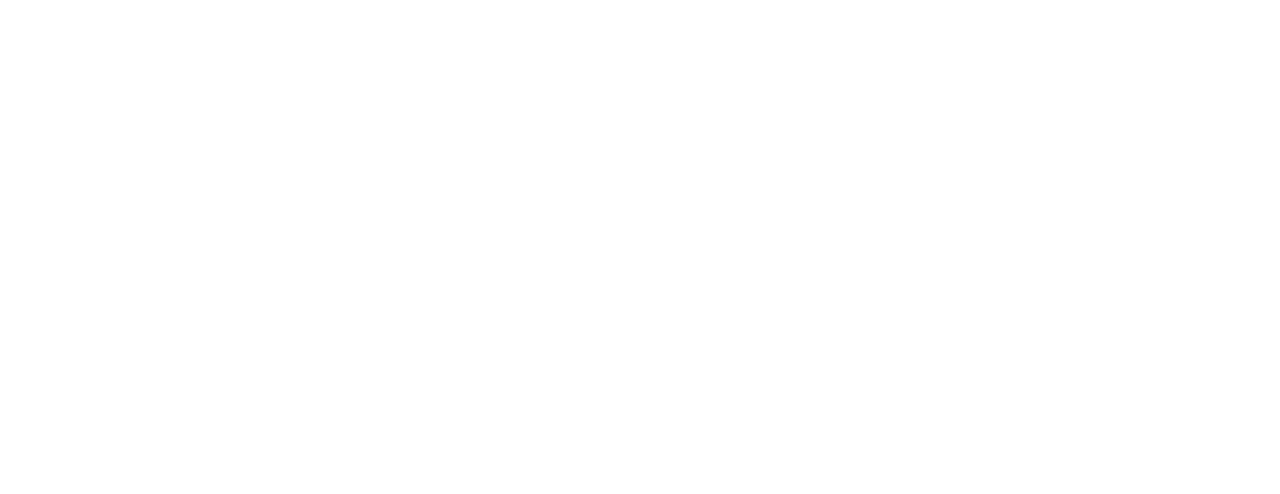
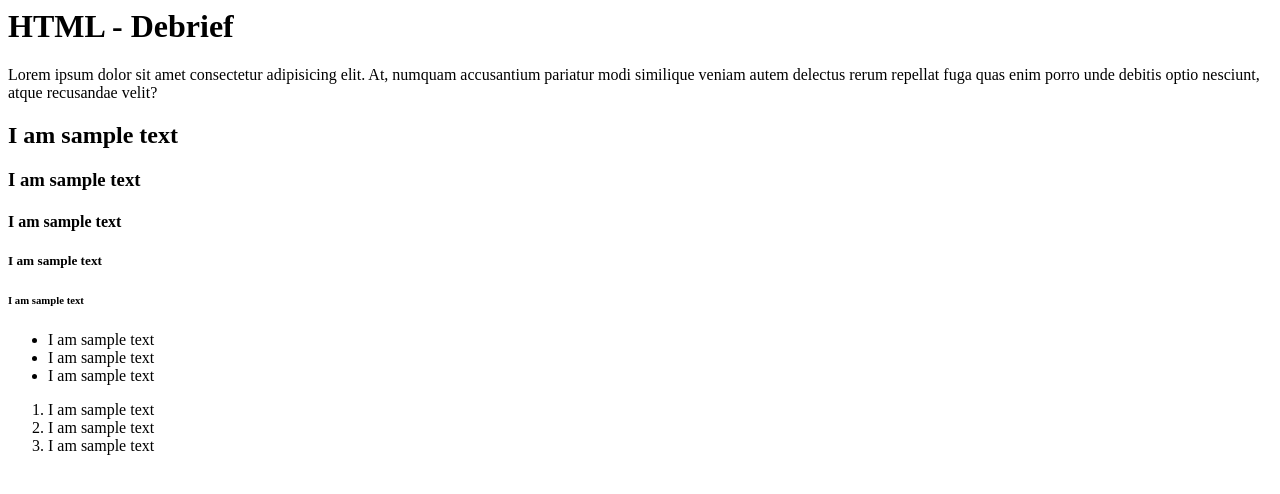
Before and after one commit to parisa-naeim/Teamwork-Task1, a plain HTML site: page index.html in a window 1280 px wide. Drawn offline with Linux system fonts and the light colour scheme.

Commit message:
Added list

```diff
--- a/index.html
+++ b/index.html
@@ -2,5 +2,29 @@
  <html>
     <head></head>
     <title>HTML-Debrief</title>
-    <body> </body>
+    <body>
+        <div class="main-container">
+            <h1>HTML - Debrief</h1>
+            <p>Lorem ipsum dolor sit amet consectetur adipisicing elit. At, numquam accusantium pariatur modi similique veniam autem delectus rerum repellat fuga quas enim porro unde debitis optio nesciunt, atque recusandae velit?</p>
+            <h2>I am sample text</h2>
+            <h3>I am sample text</h3>
+            <h4>I am sample text</h4>
+            <h5>I am sample text</h5>
+            <h6>I am sample text</h6>
+            <ul class="unordered-list">
+                <li>I am sample text</li>
+                <li>I am sample text</li>
+                <li>I am sample text</li>
+            </ul>
+            <ol id="ordered-list">
+                <li>I am sample text</li>
+                <li>I am sample text</li>
+                <li>I am sample text</li>
+            </ol>
+        </div>
+
+
+
+
+    </body>
 </html>
```
